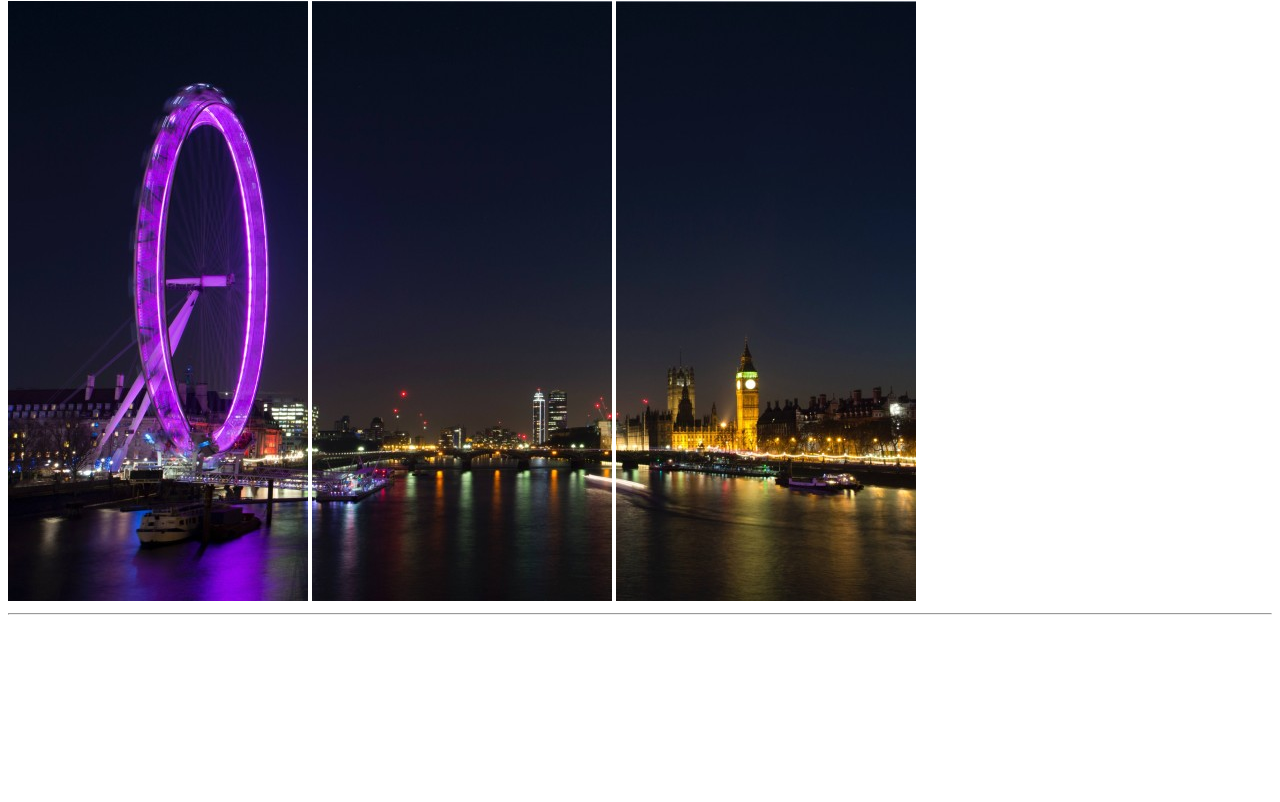
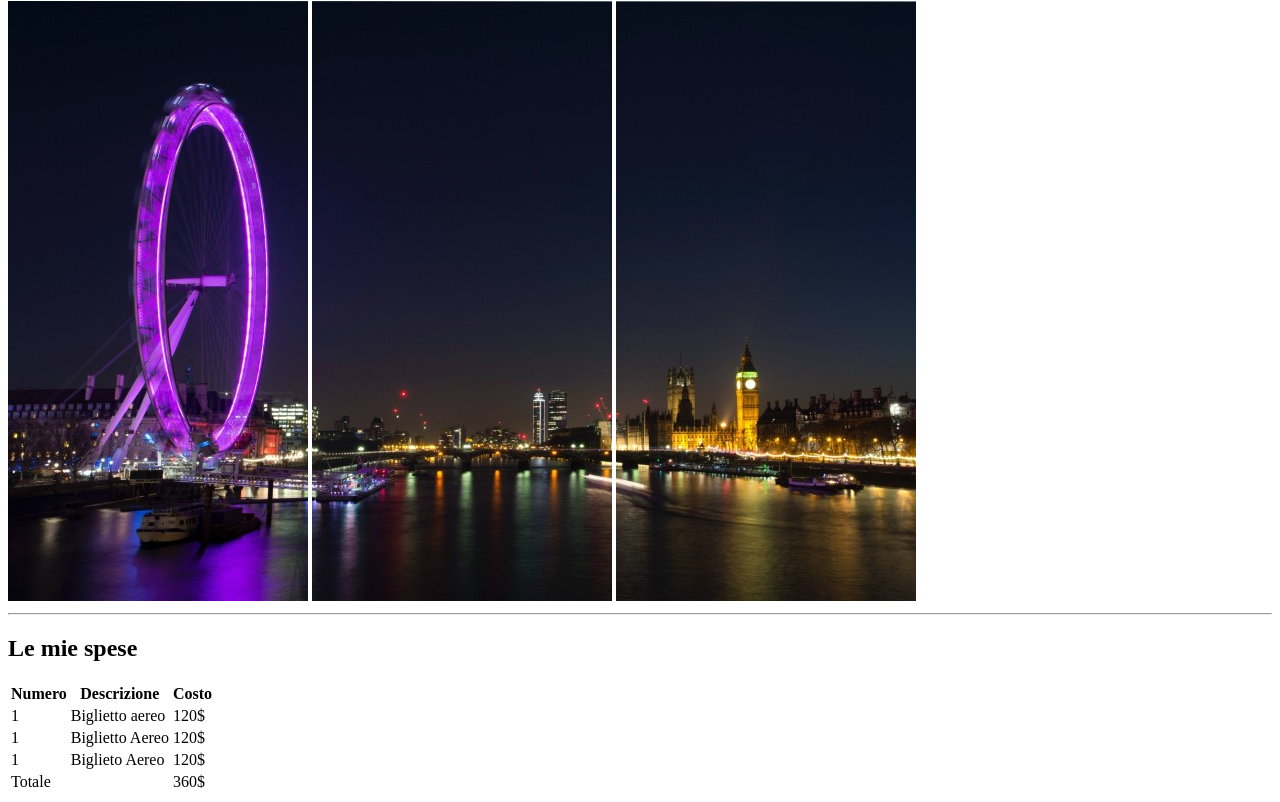
Before and after one commit to Luigidefilippo/html-london-trip, a plain HTML site: page index.html in a window 1280 px wide. Shown: the part 79-881 px from the top of the page. Before the commit the page ends 800 px from the top, so only its background shows below. Drawn offline with Linux system fonts and the light colour scheme.

Commit message:
finish table

```diff
--- a/index.html
+++ b/index.html
@@ -16,7 +16,50 @@
             <img src="img\pexels-bill-emrich-230794-2.jpg" alt="">
         </section>
     </header>
+    <!-- /header -->
     <hr>
+    <!-- Main -->
+    <main>
+        <section>
+            <h2>Le mie spese</h2>
+            <table>
+                <!-- instetstazione tabella -->
+                <thead>
+                    <tr>
+                        <th>Numero</th>
+                        <th>Descrizione </th>
+                        <th>Costo</th>
+                    </tr>
+                </thead>
+                <!-- fine instestazione tabella -->
+
+                <!-- Corpo tabella -->
+                <tbody>
+                    <tr>
+                        <td>1</td>
+                        <td>Biglietto aereo</td>
+                        <td>120$</td>
+                    </tr>
+                    <tr>
+                        <td>1</td>
+                        <td>Biglietto Aereo</td>
+                        <td>120$</td>
+                    </tr>
+                    <tr>
+                        <td>1</td>
+                        <td>Biglieto Aereo</td>
+                        <td>120$</td>
+                    </tr>
+                    <tr>
+                        <td>Totale</td>
+                        <td></td>
+                        <td>360$</td>
+                    </tr>
+                </tbody>
+            </table>
+            <!-- fine tabella -->
+        </section>
+    </main>
 
 </body>
 </html>
```
